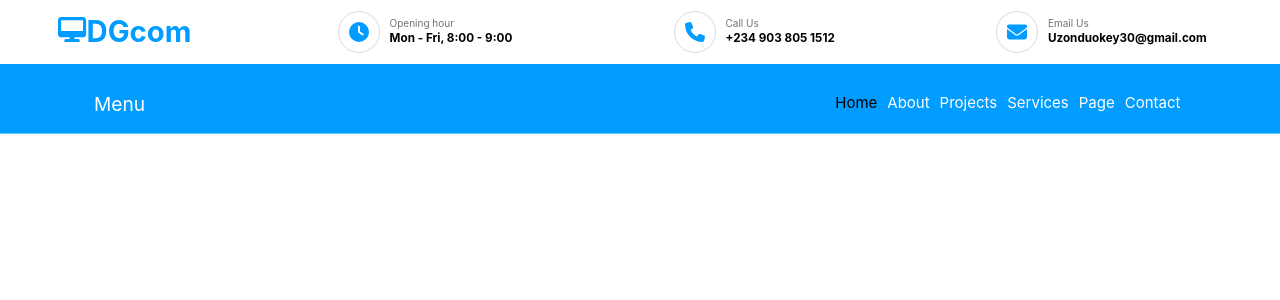
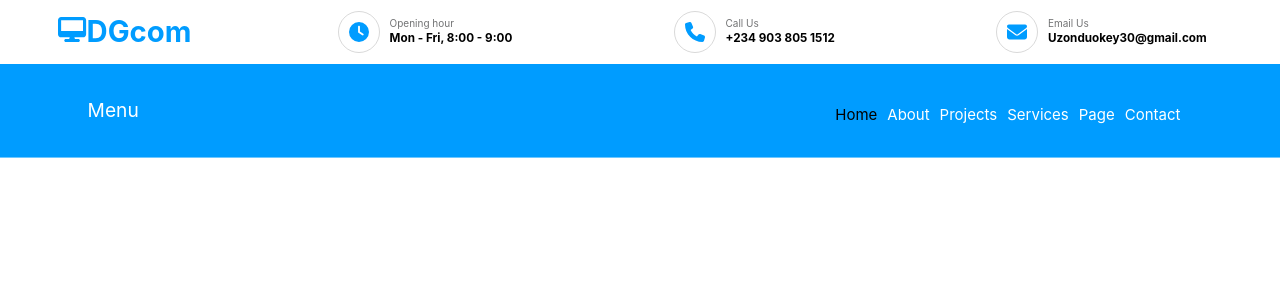
Before and after one commit to Uz-Okey/dgcom, a React (Create React App) app: page / in a window 1280 px wide. Shown: the top 300 px of the page. Built offline with nearby package versions, Linux system fonts and the light colour scheme.

Commit message:
this is it

```diff
--- a/src/css/Nav.css
+++ b/src/css/Nav.css
@@ -16,7 +16,7 @@ nav {
     width: 100%;
     border-bottom:1px solid #ffffff6e;
     background-color: #009CFF;
-    padding: 13px 0px;
+    padding: 15px 0px;
 
 }
 
@@ -127,7 +127,7 @@ nav {
         width: 100%;
         background-color: #009CFF;
         display: flex;
-        height: 70px;
+        height: 94px;
         align-items: center;
     }
 
@@ -135,7 +135,7 @@ nav {
         display: flex;
         align-items: center;
         justify-content: space-between;
-        padding-left: calc(10px + 5vw);
+        padding-left: calc(10px + 4.5vw);
         margin: auto;
         color: white;
     }
```
